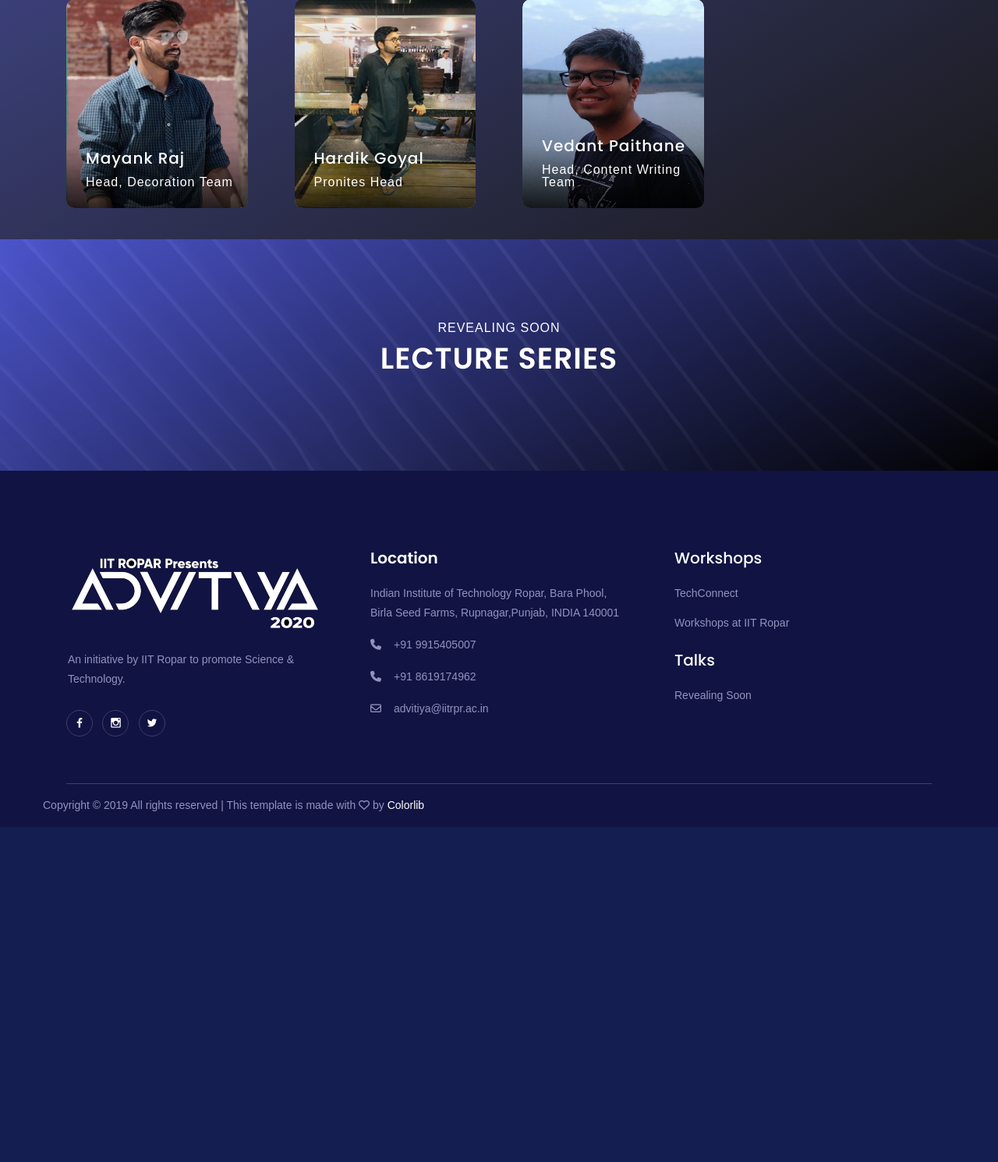
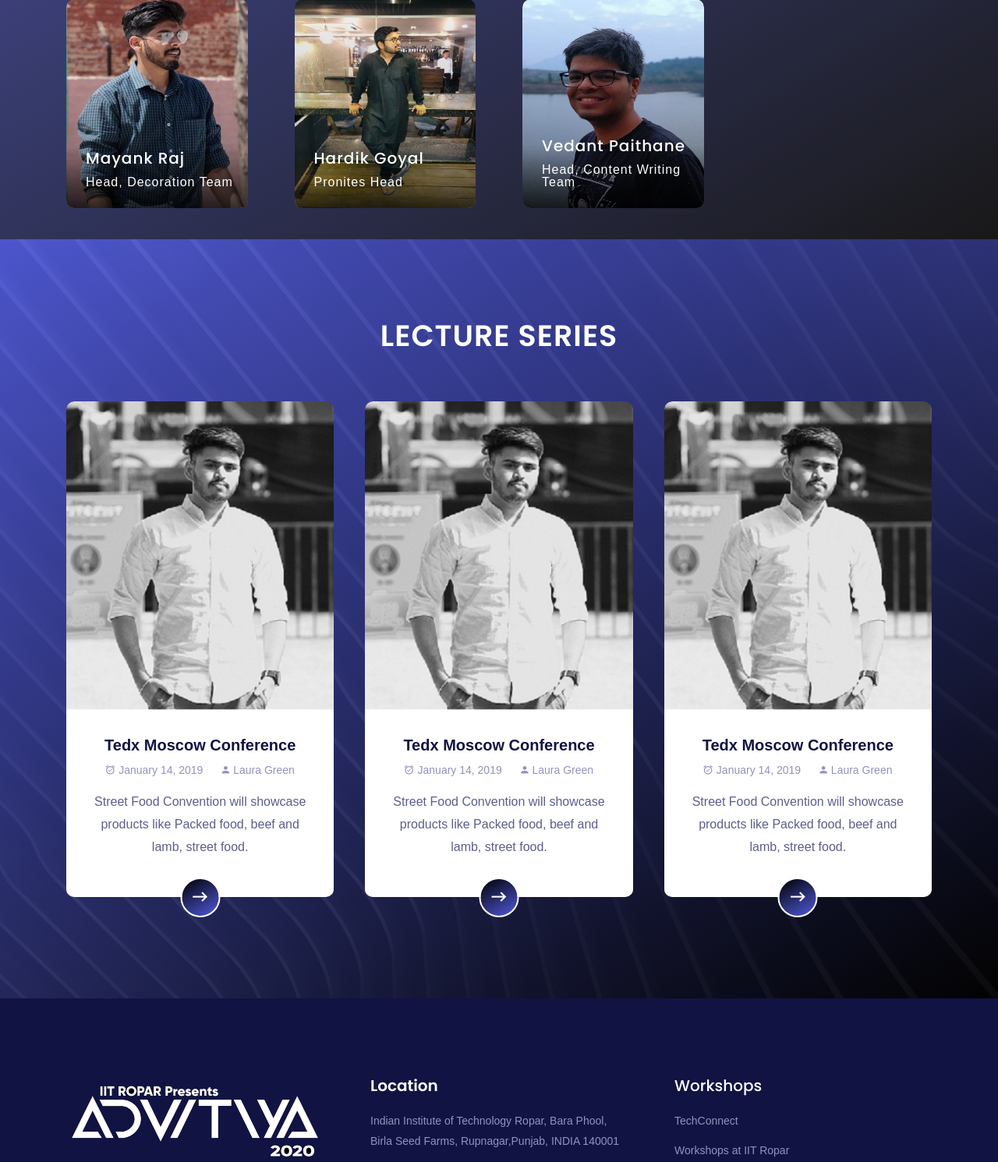
Before and after one commit to software-community/Advitiya-20, a Django app: page / in a window 1280 px wide. Shown: the part 4411-5902 px from the top of the page at 78% size. Before the commit the page ends 5472 px from the top, so only its background shows below. Run offline with Django 3.2, Linux system fonts and the light colour scheme; parts of the project's set-up code (start-up, migrations or seed data) failed here and were passed over; some libraries are stand-ins or nearby versions.

Commit message:
added talks section

```diff
--- a/main_page/templates/main_page/index.html
+++ b/main_page/templates/main_page/index.html
@@ -709,8 +709,72 @@
             <!-- Heading -->
             <div class="col-12">
                 <div class="section-heading text-center wow fadeInUp" data-wow-delay="300ms">
-                    <p>Revealing Soon</p>
+                    <!-- <p>Revealing Soon</p> -->
                     <h4>Lecture Series</h4>
+                </div>
+            </div>
+            <div class="col-12 col-md-6 col-lg-4">
+                <div class="single-blog-area wow fadeInUp" data-wow-delay="300ms">
+                    <!-- Single blog Thumb -->
+                    <div class="single-blog-thumb">
+                        <img src="{% static 'main_page/img/core_team/Ashish_finance.jpeg' %}" alt="">
+                    </div>
+                    <div class="single-blog-text text-center">
+                        <a class="blog-title" href="#">Tedx Moscow Conference</a>
+                        <!-- Post Meta -->
+                        <div class="post-meta">
+                            <a class="post-date" href="#"><i class="zmdi zmdi-alarm-check"></i>January 14, 2019</a>
+                            <a class="post-author" href="#"><i class="zmdi zmdi-account"></i>Laura Green</a>
+                        </div>
+                        <p>Street Food Convention will showcase products like Packed food, beef and lamb, street food.</p>
+                    </div>
+                    <div class="blog-btn">
+                        <a href="#"><i class="zmdi zmdi-long-arrow-right"></i></a>
+                    </div>
+                </div>
+            </div>
+
+            <!-- Single Blog Area -->
+            <div class="col-12 col-md-6 col-lg-4">
+                <div class="single-blog-area wow fadeInUp" data-wow-delay="300ms">
+                    <!-- Single blog Thumb -->
+                    <div class="single-blog-thumb">
+                        <img src="{% static 'main_page/img/core_team/Ashish_finance.jpeg' %}" alt="">
+                    </div>
+                    <div class="single-blog-text text-center">
+                        <a class="blog-title" href="#">Tedx Moscow Conference</a>
+                        <!-- Post Meta -->
+                        <div class="post-meta">
+                            <a class="post-date" href="#"><i class="zmdi zmdi-alarm-check"></i>January 14, 2019</a>
+                            <a class="post-author" href="#"><i class="zmdi zmdi-account"></i>Laura Green</a>
+                        </div>
+                        <p>Street Food Convention will showcase products like Packed food, beef and lamb, street food.</p>
+                    </div>
+                    <div class="blog-btn">
+                        <a href="#"><i class="zmdi zmdi-long-arrow-right"></i></a>
+                    </div>
+                </div>
+            </div>
+
+            <!-- Single Blog Area -->
+            <div class="col-12 col-md-6 col-lg-4">
+                <div class="single-blog-area wow fadeInUp" data-wow-delay="300ms">
+                    <!-- Single blog Thumb -->
+                    <div class="single-blog-thumb">
+                        <img src="{% static 'main_page/img/core_team/Ashish_finance.jpeg' %}" alt="">
+                    </div>
+                    <div class="single-blog-text text-center">
+                        <a class="blog-title" href="#">Tedx Moscow Conference</a>
+                        <!-- Post Meta -->
+                        <div class="post-meta">
+                            <a class="post-date" href="#"><i class="zmdi zmdi-alarm-check"></i>January 14, 2019</a>
+                            <a class="post-author" href="#"><i class="zmdi zmdi-account"></i>Laura Green</a>
+                        </div>
+                        <p>Street Food Convention will showcase products like Packed food, beef and lamb, street food.</p>
+                    </div>
+                    <div class="blog-btn">
+                        <a href="#"><i class="zmdi zmdi-long-arrow-right"></i></a>
+                    </div>
                 </div>
             </div>
         </div>
```
